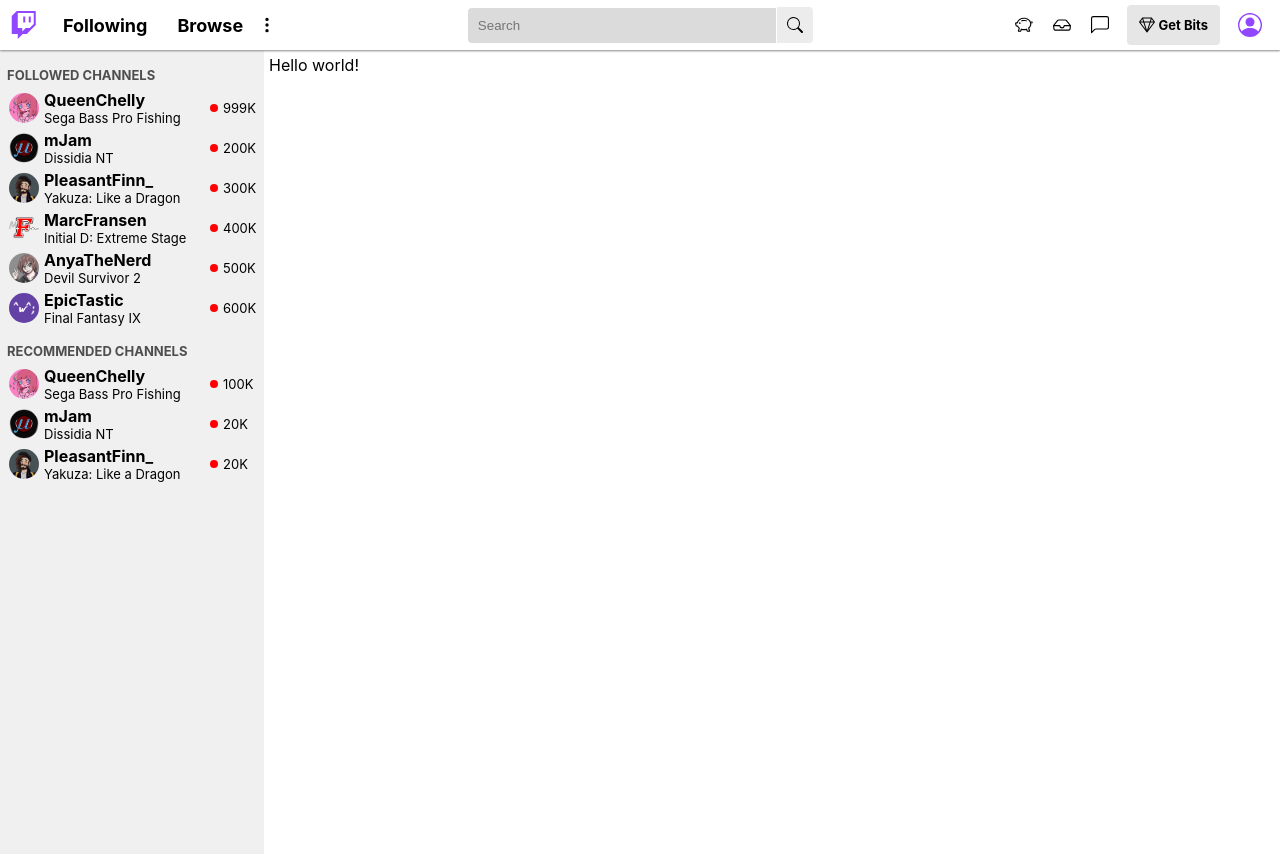
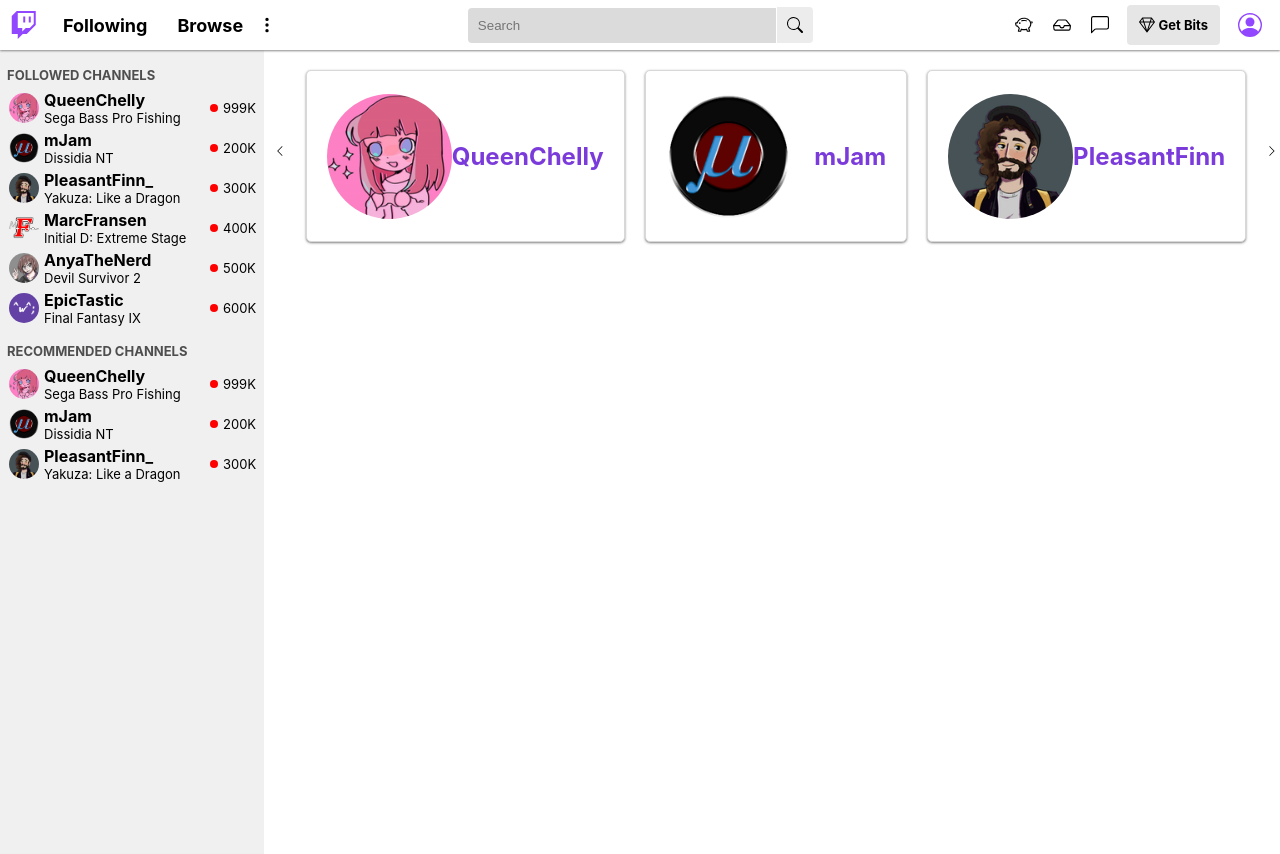
Before and after one commit to bhmcarr/twitch-react-ex, a React (Create React App) app: page / in a window 1280 px wide. Built offline with nearby package versions, Linux system fonts and the light colour scheme.

Commit message:
add a card carousel because whatever

```diff
--- a/src/App.css
+++ b/src/App.css
@@ -247,8 +247,75 @@
   align-items: center;
 }
 
+.Carousel {
+  display: flex;
+  flex-direction: row;
+  align-items: center;
+  width: 80vw;
+  justify-content: center;
+}
+
+.CarouselCard {
+  display: flex;
+  flex-direction: row;
+  align-items: center;
+  justify-content: space-between;
+  padding: 10px;
+  padding-left: 20px;
+  padding-right: 20px;
+  margin: 10px;
+  margin-top: 20px;
+  width: 300px;
+  height: 150px;
+  background-color: white;
+  border: #d8d8d8;
+  border-width: 1px;
+  border-style: solid;
+  border-radius: 5px;
+  align-items: center;
+  box-shadow: 0px 1px 2.5px 0px gray;
+  cursor: pointer;
+}
+.CarouselCard:hover {
+  box-shadow: 0px 1.5px 5px 0px #9146FF;
+  /* transform: translate(2px, -2px); */
+  transform: scale(1.02);
+  transition: 0.1s;
+}
+
+.CarouselCardImage {
+  width: 125px;
+  height: 125px;
+  border-radius: 50%;
+}
+
+.CarouselCardLabel {
+  font-size: x-large;
+  font-weight: bold;
+  color: #7b3bdb;
+}
+
+.CarouselRotateButton {
+  padding: 10px;
+  cursor: pointer;
+  border-radius: 5px;
+}
+.CarouselRotateButton:hover {
+  background-color: rgb(201, 201, 201);
+}
+
+.RightPane {
+  display: flex;
+  flex-direction: column;
+}
+
 .LiveChannels {
   padding: 5px;
+}
+
+.LiveChannelsTitle {
+  font-size: large;
+  font-weight: bold;
 }
 
 @media (prefers-reduced-motion: no-preference) {
--- a/src/App.js
+++ b/src/App.js
@@ -1,4 +1,5 @@
 import './App.css';
+import Carousel from './Carousel';
 import LiveChannels from './LiveChannels';
 import NavBar from './NavBar';
 import SideBar from './SideBar';
@@ -9,7 +10,10 @@
       <NavBar />
       <div className="MainView">
         <SideBar />
-        <LiveChannels />
+        <div className='RightPane'>
+          <Carousel />
+          {/* <LiveChannels /> */}
+        </div>
       </div>
     </div>
   );
--- /dev/null
+++ b/src/Carousel.js
@@ -0,0 +1,62 @@
+import React from "react";
+import { ChevronLeft, ChevronRight } from "react-bootstrap-icons";
+import finn from "./assets/finn.png";
+import mjam from "./assets/mjam.png";
+import chelly from "./assets/chelly.png";
+import marc from "./assets/marc.png";
+import anya from "./assets/anya.png";
+import epic from "./assets/epic.png";
+import CarouselCard from "./CarouselCard";
+
+const Carousel = () => {
+    const [cardData, setCardData] = React.useState([
+        {image: chelly, text: "QueenChelly"},
+        {image: mjam, text: "mJam"},
+        {image: finn, text: "PleasantFinn"},
+        {image: marc, text: "MarcFransen"},
+        {image: anya, text: "AnyaTheNerd"},
+        {image: epic, text: "EpicTastic"},
+    ]);
+
+    const rotateCardsLeft = () => {
+        console.log("Shifting to the left")
+
+        var newArr = [...cardData];
+
+        var lastElement = newArr.pop();
+        newArr.unshift(lastElement);
+
+        setCardData(newArr);
+    }
+
+    const rotateCardsRight = () => {
+        console.log("Shifting to the right")
+        var newArr = [...cardData];
+
+        var firstElement = newArr.shift();
+        newArr.push(firstElement);
+
+        setCardData(newArr);
+    }
+
+    return (
+        <div className="Carousel">
+            <ChevronLeft
+                className="CarouselRotateButton"
+                onClick={() => rotateCardsLeft()}
+            />
+            {cardData.map((cardEntry, index) => {
+                if (index <= 2)
+                return (
+                    <CarouselCard key={index} cardEntry={cardEntry} />
+                );
+            })}
+            <ChevronRight
+                className="CarouselRotateButton"
+                onClick={() => rotateCardsRight()}
+            />
+        </div>
+    );
+}
+
+export default Carousel;
--- /dev/null
+++ b/src/CarouselCard.js
@@ -0,0 +1,12 @@
+import React from "react";
+
+const CarouselCard = ({ cardEntry }) => {
+    return (
+        <div className="CarouselCard" onClick={() => window.alert(cardEntry.text)}>
+            <img className="CarouselCardImage" src={cardEntry.image} alt={cardEntry.text}></img>
+            <p className="CarouselCardLabel">{cardEntry.text}</p>
+        </div>
+    );
+}
+
+export default CarouselCard;
--- a/src/LiveChannels.js
+++ b/src/LiveChannels.js
@@ -3,7 +3,7 @@
 const LiveChannels = () => {
     return (
         <div className="LiveChannels">
-            <p>Hello world!</p>
+            <p className="LiveChannelsTitle">Live channels we think you'll like</p>
         </div>
     );
 }
--- a/src/SideBar.js
+++ b/src/SideBar.js
@@ -16,11 +16,6 @@
         {icon: anya, name: "AnyaTheNerd", playing: "Devil Survivor 2", viewers: "500K"},
         {icon: epic, name: "EpicTastic", playing: "Final Fantasy IX", viewers: "600K"},
     ];
-    const recChannelData = [
-        {icon: chelly, name: "QueenChelly", playing: "Sega Bass Pro Fishing", viewers: "100K"},
-        {icon: mjam, name: "mJam", playing: "Dissidia NT", viewers: "20K"},
-        {icon: finn, name: "PleasantFinn_", playing: "Yakuza: Like a Dragon", viewers: "20K"},
-    ];
 
     return (
         <div className="SideBar">
@@ -34,10 +29,13 @@
             </div>
             <div className="SideBarSection">
                 <p className="SideBarSectionLabel">RECOMMENDED CHANNELS</p>
-                {recChannelData.map((channel, index) => {
-                    return (
-                        <SideBarChannelElement key={index} channel={channel} />
-                    );
+                {channelData.map((channel, index) => {
+                    if (index <= 2) {
+                        return (
+                            <SideBarChannelElement key={index} channel={channel} />
+                        );
+                    } else return null;
+
                 })}
             </div>
         </div>
```
